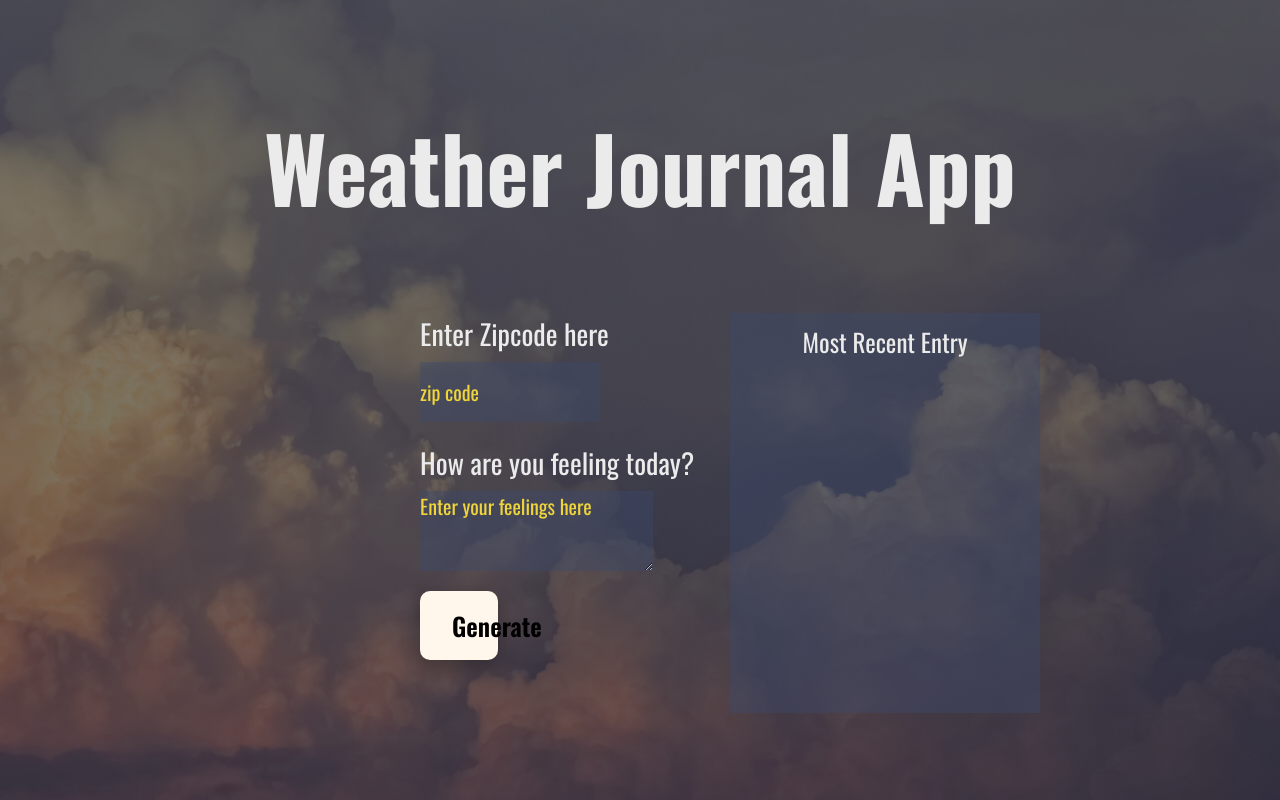
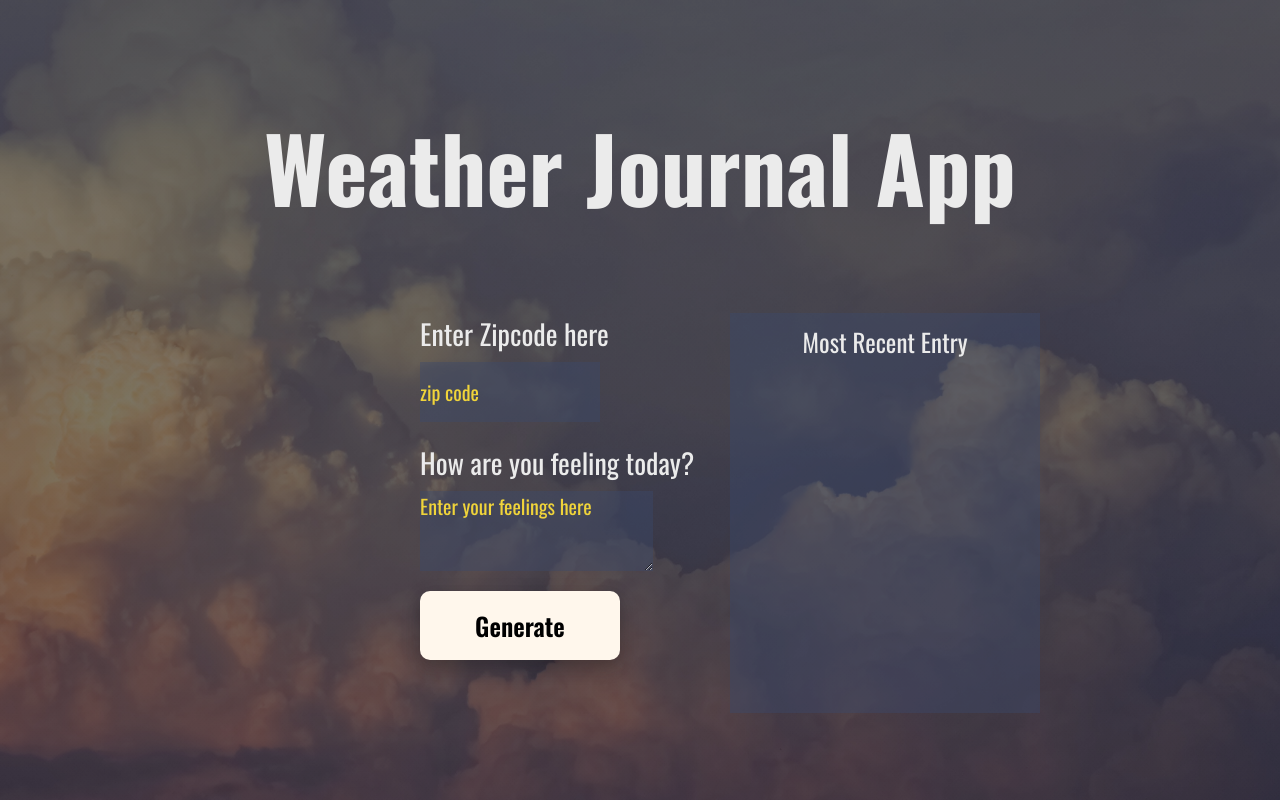
Before and after one commit to ahmedalam98/Professional-Udacity-Nanodegree, a website: page Weather Journal App/website/index.html in a window 1280 px wide. Drawn offline with nearby package versions, Linux system fonts and the light colour scheme; a web font is replaced by a local one.

Commit message:
Fixing button width

```diff
--- a/Weather Journal App/website/style.css
+++ b/Weather Journal App/website/style.css
@@ -46,7 +46,7 @@ textarea {
 }
 
 button {
-  width: 25%;
+  width: 20rem;
   font-size: 2.5rem;
   font-weight: 600;
   padding: 1.6rem 3.2rem;
```
